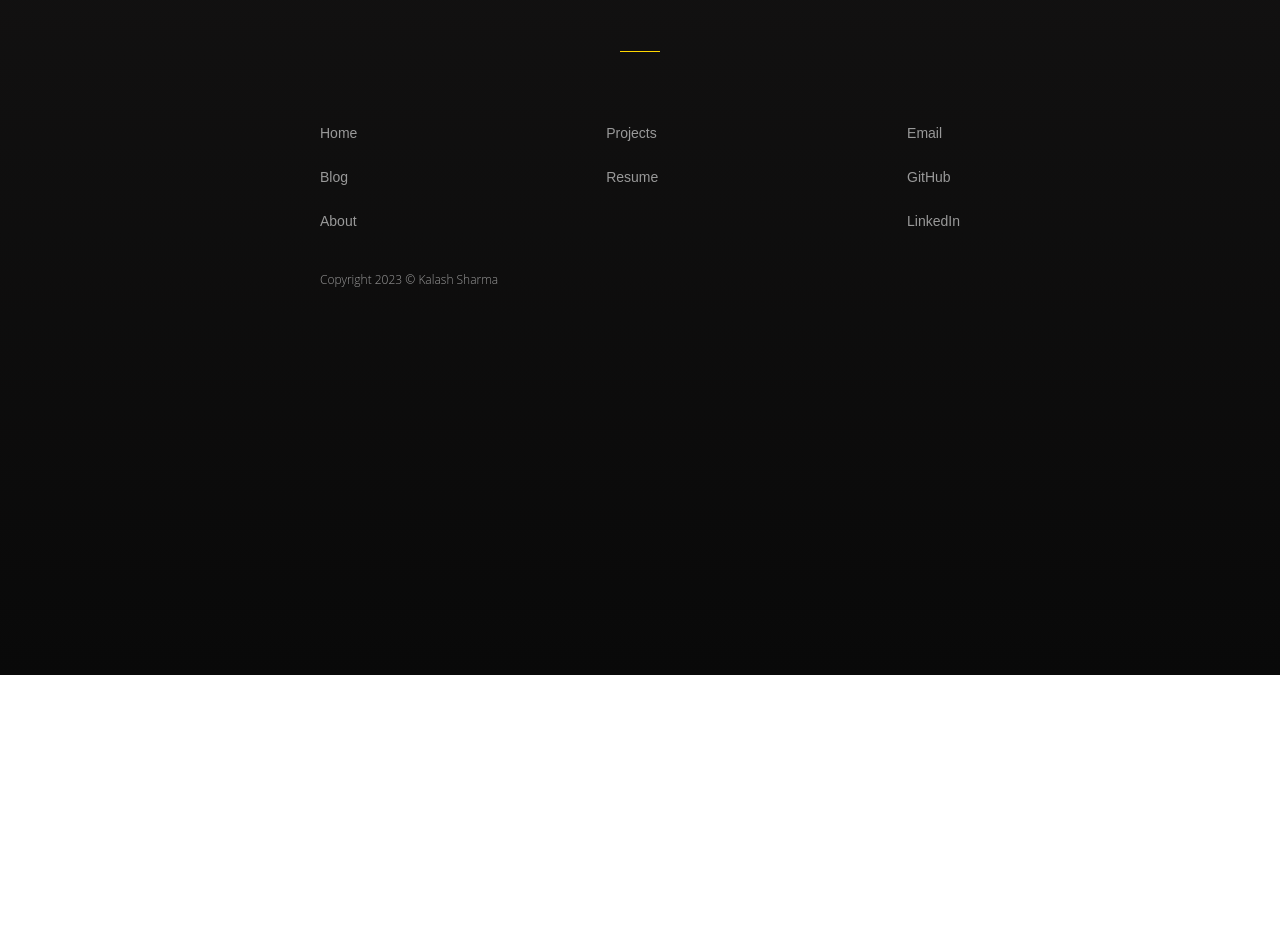
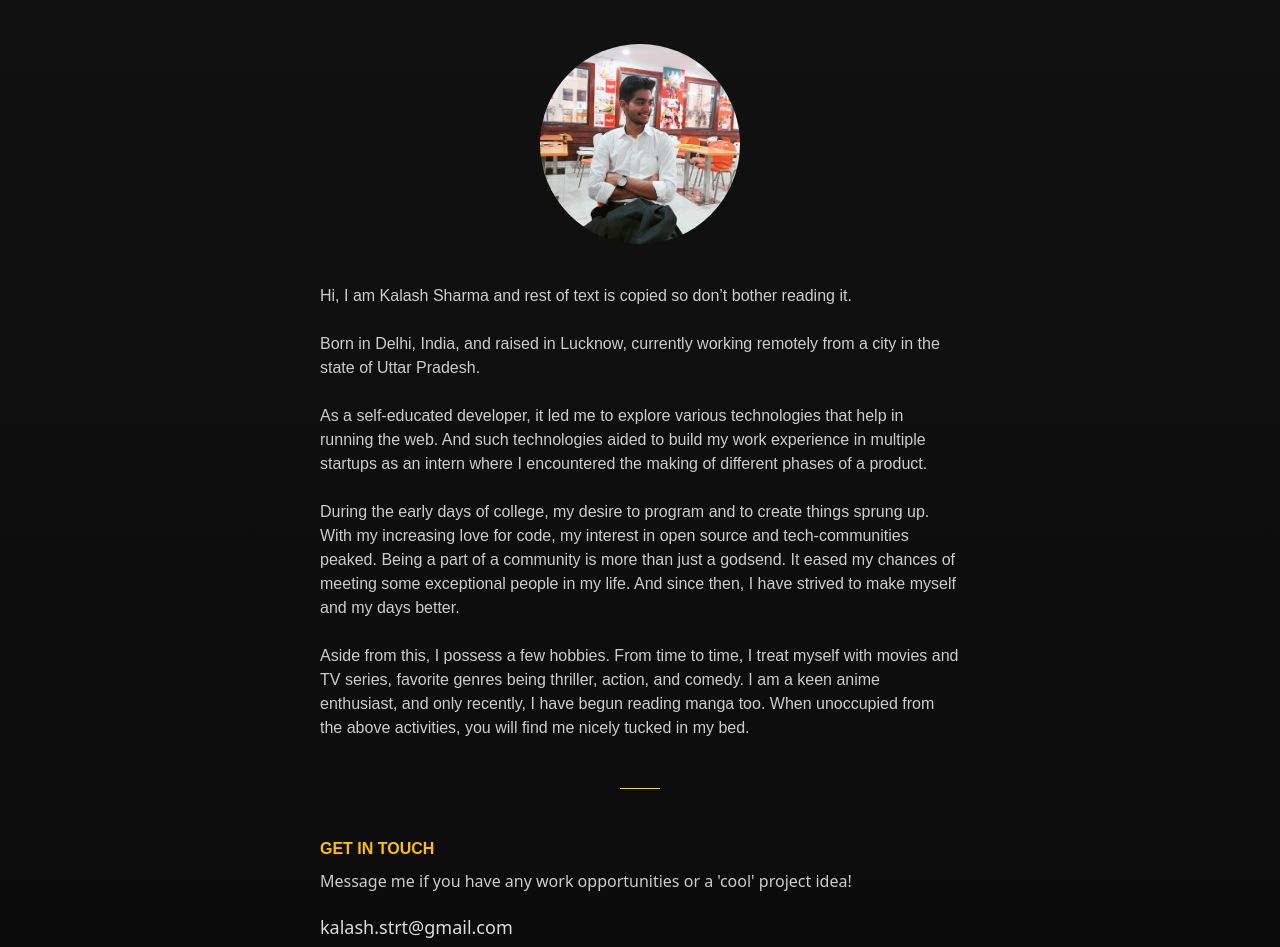
Before and after one commit to k99sharma/portfolio-react, a React (Vite) app: page /about in a window 1280 px wide. Shown: the part 125-1072 px from the top of the page. Before the commit the page ends 800 px from the top, so only its background shows below. Built offline with nearby package versions, Linux system fonts and the light colour scheme.

Commit message:
feat(page): about me page is added
 added and designed `about me` page
 added profile image. The `ProfilePic` component needs to be modified.

 - removed `opensans` font from layout
 - added not found route and page

```diff
--- a/src/App.tsx
+++ b/src/App.tsx
@@ -9,6 +9,7 @@ import Home from "./pages/Home";
 import About from "./pages/About";
 import Blog from "./pages/Blog";
 import Project from "./pages/Projects";
+import NotFound from "./pages/notFound";
 
 // app component
 function App() {
@@ -21,6 +22,7 @@ function App() {
             <Route path="/about" element={<About />} />
             <Route path="/blog" element={<Blog />} />
             <Route path="/projects" element={<Project />} />
+            <Route path="*" element={<NotFound />} />
           </Routes>
         </Layout>
       </Router>
--- a/src/components/BlogView/index.tsx
+++ b/src/components/BlogView/index.tsx
@@ -37,7 +37,7 @@ export default function BlogView({
                   </div>
 
                   <a
-                    className=" text-neutral-7 text-sm md:text-md md:text-lg font-thin text-left"
+                    className=" text-neutral-7 text-base md:text-lg text-left"
                     href={`https://kalashsharma.hashnode.dev/${blog.slug}`}
                     target="_blank"
                     aria-label={`${blog.title} blog link`}
--- a/src/components/CustomLink/index.tsx
+++ b/src/components/CustomLink/index.tsx
@@ -8,7 +8,7 @@ import { NavLinkType } from "../../types/types";
 export default function CustomLink({ label, path, isLink }: NavLinkType) {
   return isLink ? (
     <button
-      className="customLink text-neutral-4 hover:text-neutral-6 text-sm font-light font-montserrat"
+      className="customLink text-neutral-3 hover:text-neutral-6 text-sm md:text-base font-thin font-montserrat"
       type="button"
       role="button"
       aria-label={label}
@@ -19,7 +19,7 @@ export default function CustomLink({ label, path, isLink }: NavLinkType) {
     </button>
   ) : (
     <button
-      className="customButton text-neutral-4 hover:text-neutral-6 text-sm font-light font-montserrat"
+      className="customButton text-neutral-3 hover:text-neutral-6 text-sm md:text-base font-thin font-montserrat"
       type="button"
       role="navigation"
       aria-label={label}
--- a/src/components/Layout/index.tsx
+++ b/src/components/Layout/index.tsx
@@ -9,8 +9,8 @@ import { LayoutPropType } from "../../types/types";
 // layout component
 export default function Layout({ children }: LayoutPropType) {
   return (
-    <div className="layout flex justify-center bg-gradient-to-b from-bg-1 to-bg-2 min-h-screen font-opensans">
-      <div className="w-5/6 md:w-3/6">
+    <div className="layout flex justify-center bg-gradient-to-b from-bg-1 to-bg-2 min-h-screen">
+      <div className="w-5/6 md:w-4/6 lg:w-3/6">
         <Navbar />
         {children}
         {/* divider */}
--- /dev/null
+++ b/src/components/ProfilePic/index.tsx
@@ -0,0 +1,14 @@
+// profile pic component
+export default function ProfilePic() {
+  return (
+    <div className="profilePic flex items-center justify-center">
+      <img
+        className="rounded-full"
+        width={200}
+        height={200}
+        src="/photo.jpg"
+        alt="profile pic"
+      />
+    </div>
+  );
+}
--- a/src/pages/About.tsx
+++ b/src/pages/About.tsx
@@ -1,4 +1,65 @@
+// importing components
+import Divider from "../components/Divider";
+import ProfilePic from "../components/ProfilePic";
+
 // about page
 export default function About() {
-  return <div className="about">About</div>;
+  return (
+    <div className="about">
+      <div className="about__header text-secondary-4 font-semibold text-md mb-10">
+        ABOUT ME
+      </div>
+
+      <div className="about__profilePic mb-10">
+        <ProfilePic />
+      </div>
+
+      <div className="about__description text-neutral-5 font-montserrat mb-5">
+        Hi, I am Kalash Sharma and rest of text is copied so don’t bother
+        reading it. <br />
+        <br />
+        Born in Delhi, India, and raised in Lucknow, currently working remotely
+        from a city in the state of Uttar Pradesh. <br />
+        <br />
+        As a self-educated developer, it led me to explore various technologies
+        that help in running the web. And such technologies aided to build my
+        work experience in multiple startups as an intern where I encountered
+        the making of different phases of a product. <br />
+        <br />
+        During the early days of college, my desire to program and to create
+        things sprung up. With my increasing love for code, my interest in open
+        source and tech-communities peaked. Being a part of a community is more
+        than just a godsend. It eased my chances of meeting some exceptional
+        people in my life. And since then, I have strived to make myself and my
+        days better. <br />
+        <br />
+        Aside from this, I possess a few hobbies. From time to time, I treat
+        myself with movies and TV series, favorite genres being thriller,
+        action, and comedy. I am a keen anime enthusiast, and only recently, I
+        have begun reading manga too. When unoccupied from the above activities,
+        you will find me nicely tucked in my bed.
+      </div>
+
+      <div className="divider">
+        <Divider />
+      </div>
+
+      <div className="about__contact">
+        <div className="about__contact__heading text-secondary-4 font-montserrat text-md font-semibold mb-2">
+          GET IN TOUCH
+        </div>
+
+        <div className="about__contact__subheading text-neutral-5 mb-5 text-md">
+          Message me if you have any work opportunities or a 'cool' project
+          idea!
+        </div>
+
+        <div className="about__contact__mail hover:border-b-2 text-neutral-6 inline-block font-thin text-lg">
+          <a href="mailto:kalash.strt@gmail.com" aria-label="mail">
+            kalash.strt@gmail.com
+          </a>
+        </div>
+      </div>
+    </div>
+  );
 }
--- /dev/null
+++ b/src/pages/notFound.tsx
@@ -0,0 +1,8 @@
+// not found page
+export default function NotFound() {
+  return (
+    <div className="notFound flex items-center justify-center">
+      <img src="/notFound.svg" alt="not found illustration" />
+    </div>
+  );
+}
```
Also changed, not shown: public/notFound.svg (added), public/photo.jpg (added).
